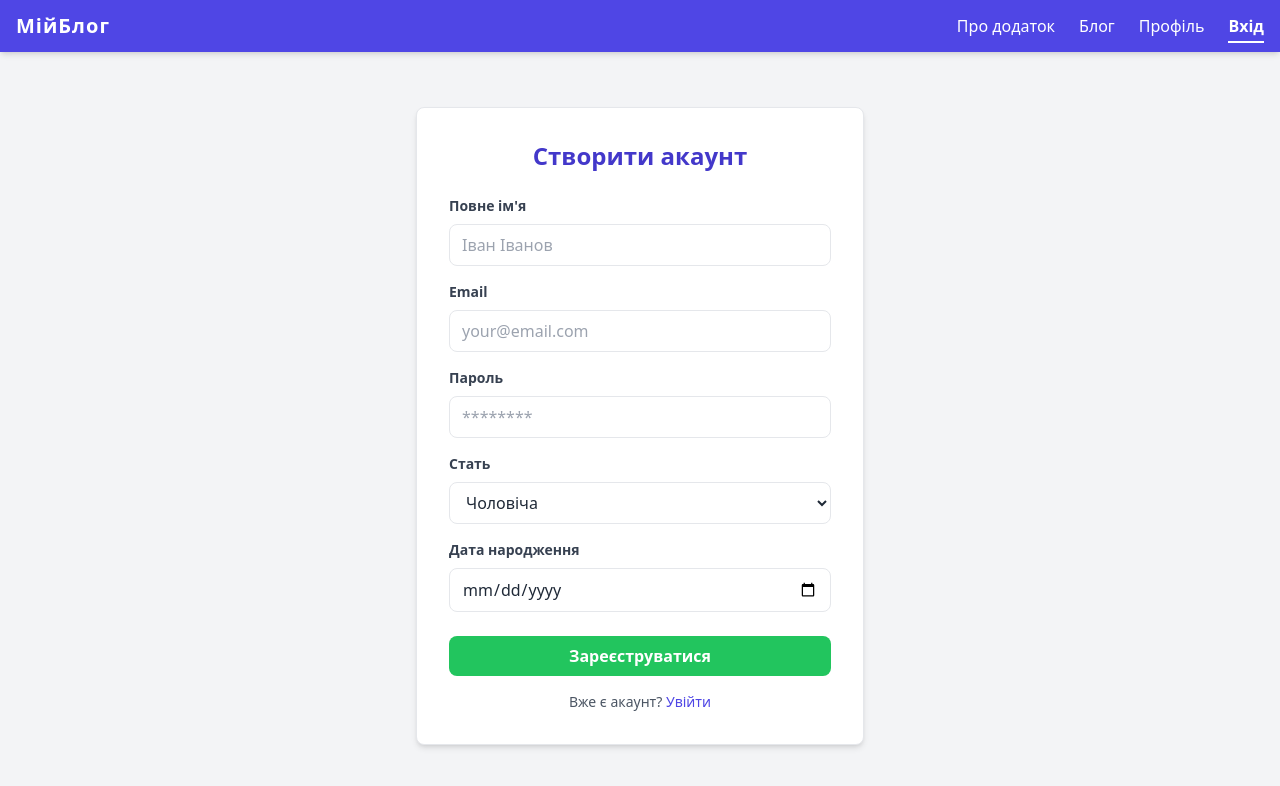
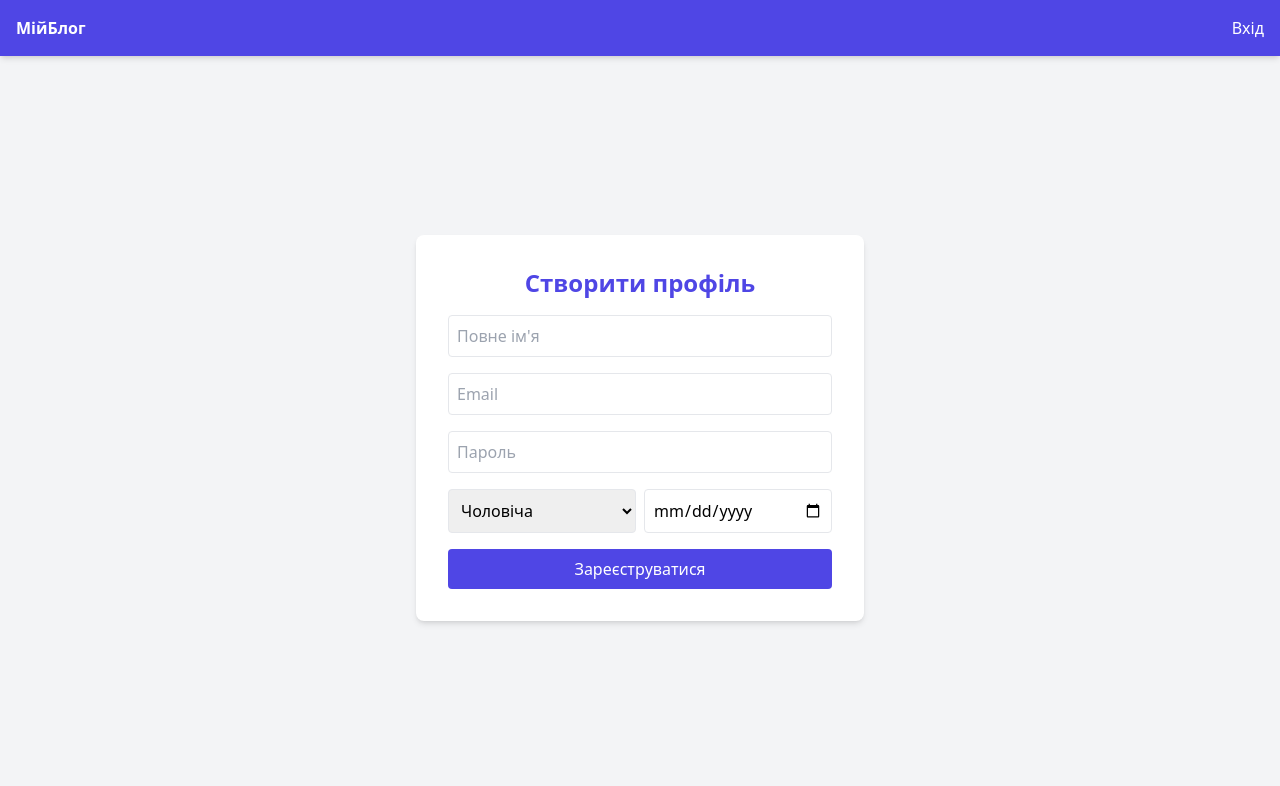
Before and after one commit to IvakhaBohdan/web-design-lab1, a plain HTML site: page register.html in a window 1280 px wide. Drawn offline with nearby package versions, Linux system fonts and the light colour scheme.

Commit message:
Update register.html

```diff
--- a/register.html
+++ b/register.html
@@ -2,63 +2,32 @@
 <html lang="uk">
 <head>
     <meta charset="UTF-8">
-    <meta name="viewport" content="width=device-width, initial-scale=1.0">
     <title>Реєстрація - МійБлог</title>
     <script src="https://cdn.tailwindcss.com"></script>
-    <link rel="stylesheet" href="style.css">
 </head>
-<body class="flex flex-col min-h-screen bg-gray-100 font-sans text-gray-800">
-
-    <nav class="bg-indigo-600 text-white shadow-md">
-        <div class="container mx-auto px-4 py-3 flex justify-between items-center">
-            <a href="index.html" class="text-xl font-bold tracking-wider">МійБлог</a>
-            <ul class="flex space-x-6">
-                <li><a href="index.html" class="hover:text-indigo-200 transition">Про додаток</a></li>
-                <li><a href="app.html" class="hover:text-indigo-200 transition">Блог</a></li>
-                <li><a href="profile.html" class="hover:text-indigo-200 transition">Профіль</a></li>
-                <li><a href="login.html" class="hover:text-indigo-200 transition font-semibold border-b-2 border-white pb-1">Вхід</a></li>
-            </ul>
+<body class="bg-gray-100 min-h-screen flex flex-col">
+    <nav class="bg-indigo-600 text-white p-4 shadow-md">
+        <div class="container mx-auto flex justify-between">
+            <a href="index.html" class="font-bold">МійБлог</a>
+            <a href="login.html" class="hover:underline">Вхід</a>
         </div>
     </nav>
 
-    <main class="container mx-auto px-4 py-8 flex-grow flex items-center justify-center">
-        <div class="bg-white p-8 rounded-lg shadow-md w-full max-w-md border border-gray-200">
-            <h1 class="text-2xl font-bold text-center text-indigo-700 mb-6">Створити акаунт</h1>
-
-            <form id="register-form">
-                <div class="mb-4">
-                    <label for="name" class="block text-gray-700 text-sm font-bold mb-2">Повне ім'я</label>
-                    <input type="text" id="name" class="w-full px-3 py-2 border rounded-lg focus:outline-none focus:ring-2 focus:ring-indigo-500" placeholder="Іван Іванов" required>
-                </div>
-                <div class="mb-4">
-                    <label for="email" class="block text-gray-700 text-sm font-bold mb-2">Email</label>
-                    <input type="email" id="email" class="w-full px-3 py-2 border rounded-lg focus:outline-none focus:ring-2 focus:ring-indigo-500" placeholder="your@email.com" required>
-                </div>
-                <div class="mb-4">
-                    <label for="password" class="block text-gray-700 text-sm font-bold mb-2">Пароль</label>
-                    <input type="password" id="password" class="w-full px-3 py-2 border rounded-lg focus:outline-none focus:ring-2 focus:ring-indigo-500" placeholder="********" required>
-                </div>
-                <div class="mb-4">
-                    <label for="gender" class="block text-gray-700 text-sm font-bold mb-2">Стать</label>
-                    <select id="gender" class="w-full px-3 py-2 border rounded-lg focus:outline-none focus:ring-2 focus:ring-indigo-500 bg-white">
-                        <option value="male">Чоловіча</option>
-                        <option value="female">Жіноча</option>
-                        <option value="other">Інше</option>
-                    </select>
-                </div>
-                <div class="mb-6">
-                    <label for="dob" class="block text-gray-700 text-sm font-bold mb-2">Дата народження</label>
-                    <input type="date" id="dob" class="w-full px-3 py-2 border rounded-lg focus:outline-none focus:ring-2 focus:ring-indigo-500" required>
-                </div>
-
-                <button type="submit" class="w-full bg-green-500 hover:bg-green-600 text-white font-bold py-2 px-4 rounded-lg transition duration-200">
-                    Зареєструватися
-                </button>
-            </form>
-            <p class="text-center text-sm text-gray-600 mt-4">
-                Вже є акаунт? <a href="login.html" class="text-indigo-600 hover:underline">Увійти</a>
-            </p>
-        </div>
+    <main class="flex-grow flex items-center justify-center p-4">
+        <form id="register-form" class="bg-white p-8 rounded-lg shadow-md w-full max-w-md space-y-4">
+            <h2 class="text-2xl font-bold text-center text-indigo-600">Створити профіль</h2>
+            <input type="text" id="name" placeholder="Повне ім'я" required class="w-full p-2 border rounded">
+            <input type="email" id="email" placeholder="Email" required class="w-full p-2 border rounded">
+            <input type="password" id="password" placeholder="Пароль" required class="w-full p-2 border rounded">
+            <div class="flex space-x-2">
+                <select id="gender" class="w-1/2 p-2 border rounded">
+                    <option value="male">Чоловіча</option>
+                    <option value="female">Жіноча</option>
+                </select>
+                <input type="date" id="dob" required class="w-1/2 p-2 border rounded">
+            </div>
+            <button type="submit" class="w-full bg-indigo-600 text-white py-2 rounded hover:bg-indigo-700 transition">Зареєструватися</button>
+        </form>
     </main>
 
     <script src="Model.js"></script>
```
